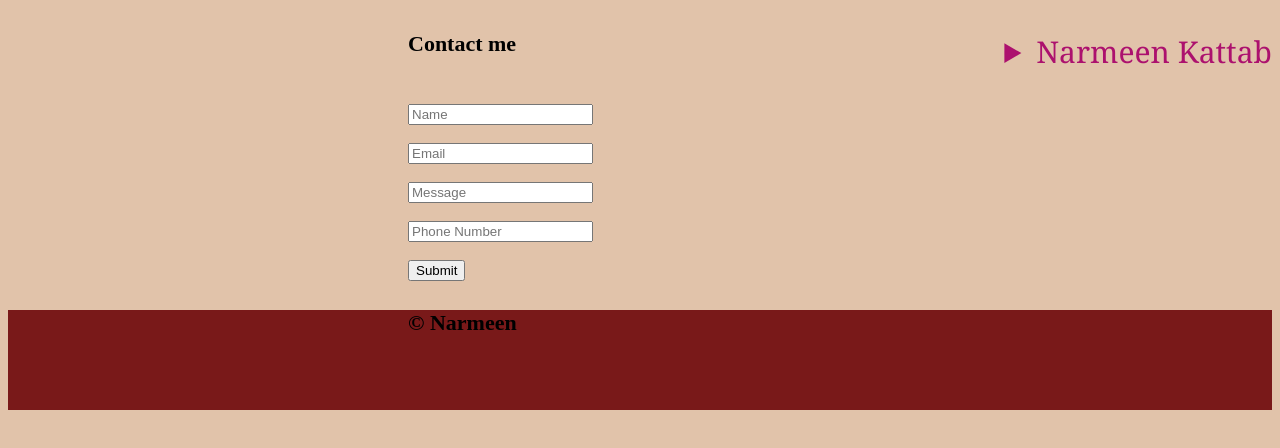
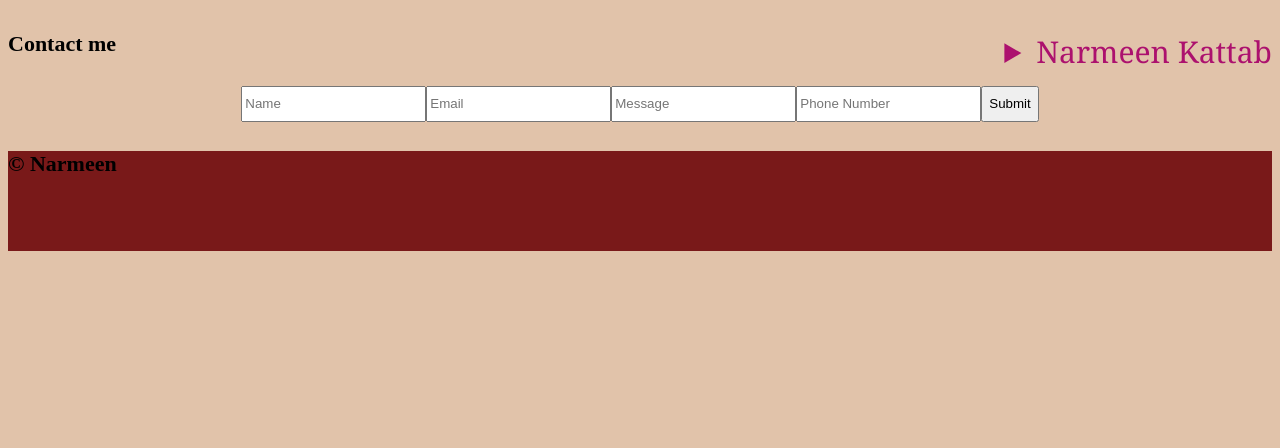
Before and after one commit to Narmeenalkatab/todo-project, a plain HTML site: page about.html in a window 1280 px wide. Shown: the part 186-634 px from the top of the page. Drawn offline with Linux system fonts and the light colour scheme.

```diff
--- a/aboutstyle.css
+++ b/aboutstyle.css
@@ -36,12 +36,13 @@
    }
 
    form{
-    padding-left:400px ;
+    display: flex ;
+    justify-content: center;
    }
 
    h4{
     font-size: 22px;
-    padding-left:400px ;
+    justify-content: center  ;
 
 
    }
```
